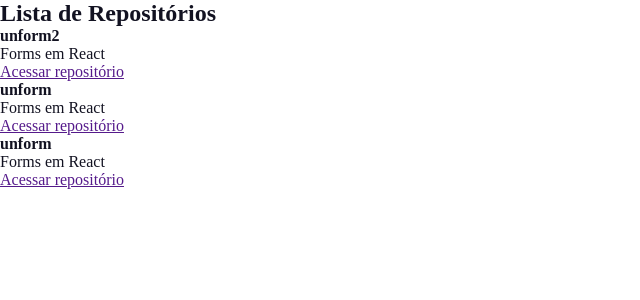
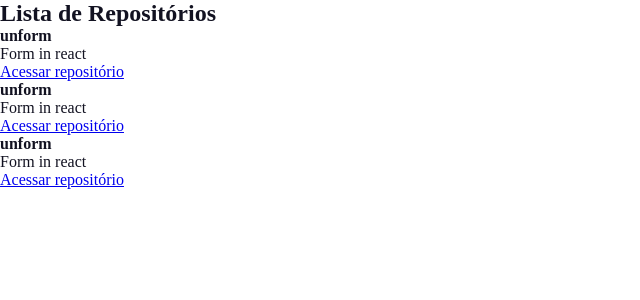
Before and after one commit to LeoSanGo/ignite, a React app in the folder 01-github-explorer/: page / in a window 1280 px wide. Shown: the top 300 px of the page, without its empty margins (0-640 px from the left). Built offline with nearby package versions, Linux system fonts and the light colour scheme; the HTML template or start-up script is replaced by a standard one.

Commit message:
feat: add RepositoryItem component

```diff
--- /dev/null
+++ b/01-github-explorer/src/components/RepositoryItem.jsx
@@ -0,0 +1,10 @@
+export function RepositoryItem(props) {
+  return (
+    <li>
+      <strong>{props.repository.name ?? 'Default'}</strong>
+      <p>{props.repository.description}</p>
+
+      <a href={props.repository.link}>Acessar repositório</a>
+    </li>
+  );
+}
--- a/01-github-explorer/src/components/RepositoryList.jsx
+++ b/01-github-explorer/src/components/RepositoryList.jsx
@@ -1,34 +1,19 @@
-const repositoryName = 'unform2'
+import { RepositoryItem } from './RepositoryItem';
+
+const repository = {
+  name: 'unform',
+  description: 'Form in react',
+  link: 'https://github.com/unform/unform',
+};
 
 export function RepositoryList() {
   return (
     <section className="repository-list">
       <h1>Lista de Repositórios</h1>
       <ul>
-        <li>
-          <strong>{repositoryName}</strong>
-          <p>Forms em React</p>
-
-          <a href="">
-            Acessar repositório
-          </a>
-        </li>
-        <li>
-          <strong>unform</strong>
-          <p>Forms em React</p>
-
-          <a href="">
-            Acessar repositório
-          </a>
-        </li>
-        <li>
-          <strong>unform</strong>
-          <p>Forms em React</p>
-
-          <a href="">
-            Acessar repositório
-          </a>
-        </li>
+        <RepositoryItem repository={repository} />
+        <RepositoryItem repository={repository} />
+        <RepositoryItem repository={repository} />
       </ul>
     </section>
   );
```
